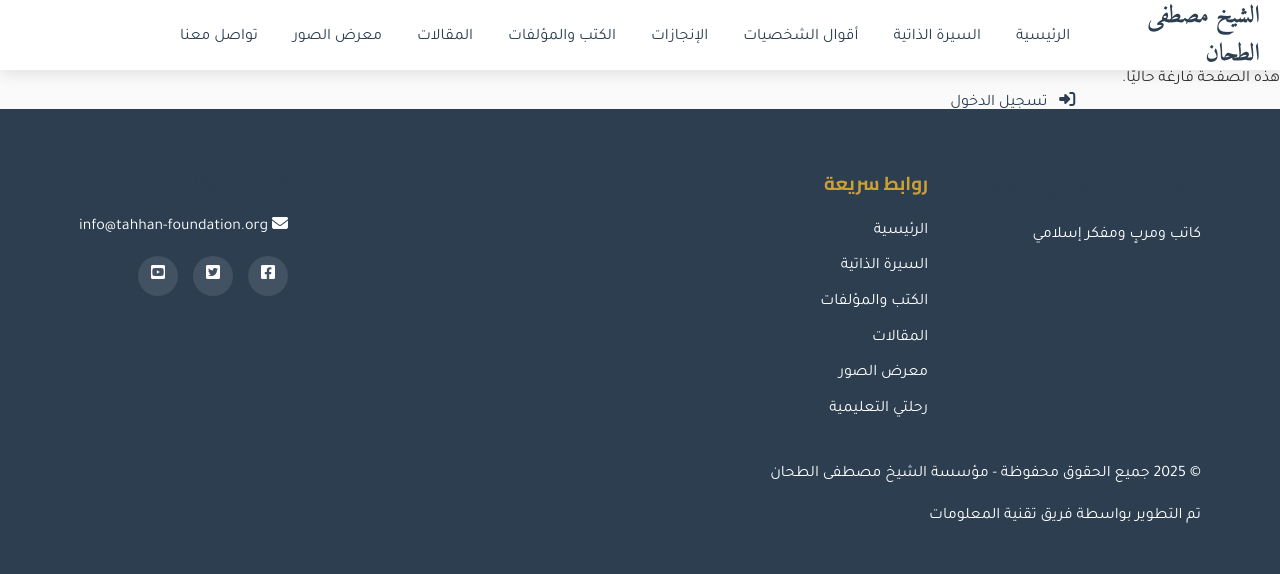
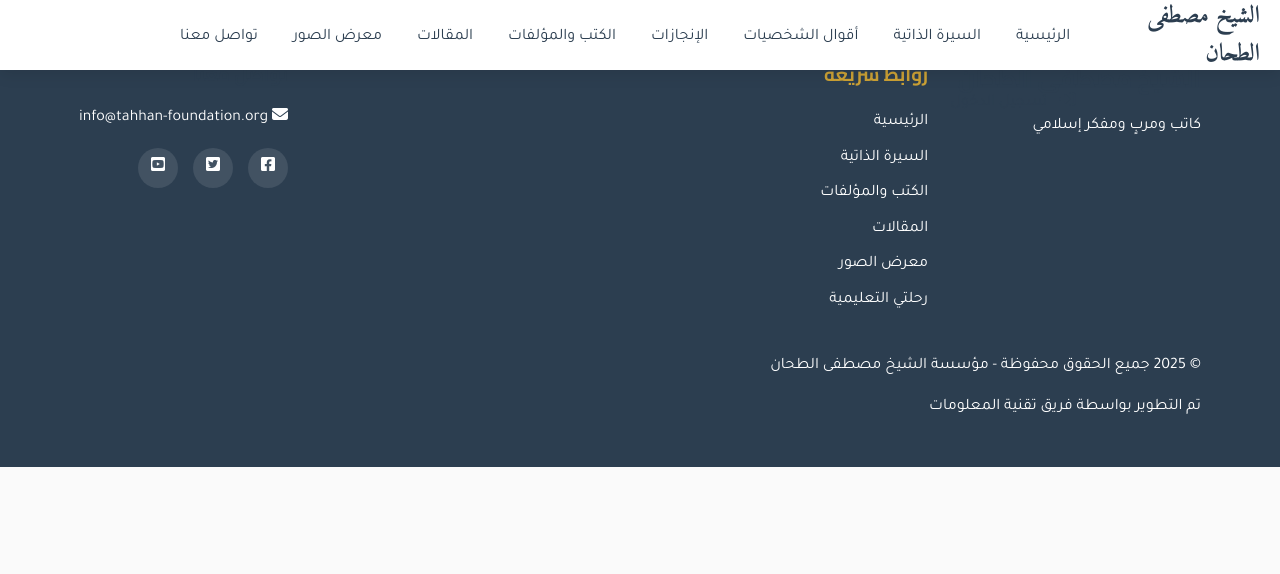
Before and after one commit to srab1980/ShTahan, a Flask app: page /articles in a window 1280 px wide. Shown: the top 574 px of the page. Run offline with Flask 3, Linux system fonts and the light colour scheme; data that the repository does not hold is empty.

Commit message:
Remove articles page content
Replit-Commit-Author: Agent
Replit-Commit-Session-Id: 1ff1f280-4fb3-4e5e-b5ef-e0f3e47dc461
Replit-Commit-Screenshot-Url: https://storage.googleapis.com/screenshot-production-us-central1/42c516af-18fc-4cd7-a039-196a65dfcd37/5b38b377-4b63-4279-a2cc-bde22ca1ecc9.jpg

```diff
--- a/templates/articles_page.html
+++ b/templates/articles_page.html
@@ -1,66 +1,13 @@
 {% extends 'base.html' %}
 
-{% block title %}مقالات الشيخ مصطفى الطحان{% endblock %}
+{% block title %}{% endblock %}
 
 {% block head %}
 {{ super() }}
-<style>
-    /* Articles page container */
-    .articles-page {
-        max-width: 1200px;
-        margin: 0 auto;
-        padding: 5rem 2% 4rem;
-        direction: rtl;
-        background-color: #fff;
-        width: 100%;
-        box-sizing: border-box;
-        min-height: 60vh;
-        display: flex;
-        flex-direction: column;
-        align-items: center;
-        justify-content: center;
-    }
-
-    /* Page title */
-    .articles-title {
-        text-align: center;
-        margin-bottom: 0.5rem;
-        font-size: 2rem;
-        color: #000;
-    }
-
-    /* Empty state message */
-    .empty-message {
-        text-align: center;
-        padding: 3rem;
-        color: #666;
-        font-size: 1.2rem;
-    }
-
-    /* Responsive */
-    @media (max-width: 768px) {
-        .articles-page {
-            padding-top: 6rem;
-        }
-
-        .articles-title {
-            font-size: 1.8rem;
-        }
-    }
-</style>
 {% endblock %}
 
 {% block content %}
-<div class="articles-page">
-    <h1 class="articles-title">صفحة المقالات</h1>
-    <div class="empty-message">
-        <p>هذه الصفحة فارغة حاليًا.</p>
-    </div>
-</div>
 {% endblock %}
 
 {% block scripts %}
-<script>
-    // الصفحة فارغة، لا يتم تحميل أي محتوى
-</script>
 {% endblock %}
```
